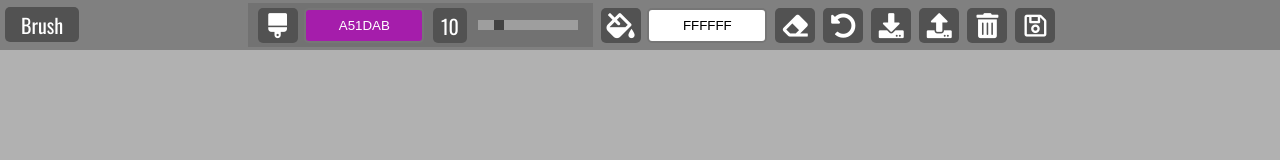
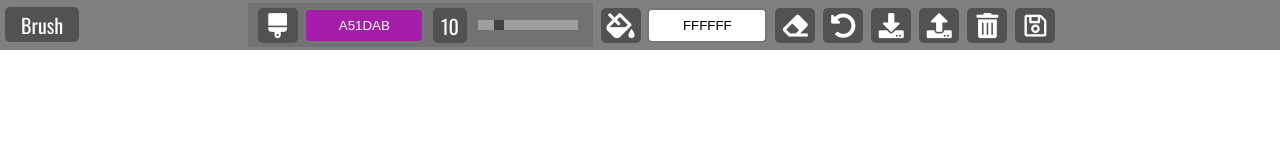
Before and after one commit to Dz-LevelZero/Paint-Clone, a plain HTML site: page index.html in a window 1280 px wide. Drawn offline with nearby package versions, Linux system fonts and the light colour scheme.

Commit message:
Canvas Setup

```diff
--- a/script.js
+++ b/script.js
@@ -13,6 +13,9 @@ const downloadBtn = document.getElementById('download');
 const { body } = document;
 
 // Global Variables
+const canvas = document.createElement('canvas');
+canvas.id = 'canvas';
+const context = canvas.getContext('2d');
 
 let currentSize = 10;
 let bucketColor = '#FFFFFF';
@@ -63,10 +66,10 @@ let currentColor = '#A51DAB';
 
 // Create Canvas
 function createCanvas() {
-  // canvas.width = ;
-  // canvas.height = ;
-  // context.fillStyle = ;
-  // context.fillRect();
+  canvas.width = window.innerWidth;
+  canvas.height = window.innerHeight - 50;
+  context.fillStyle = bucketColor;
+  context.fillRect(0, 0, canvas.width, canvas.height);
   body.appendChild(canvas);
 
 }
--- a/style.css
+++ b/style.css
@@ -146,7 +146,6 @@ body {
 
 /* Canvas */
 canvas#canvas {
-  background-color: rgb(177, 177, 177);
   position: absolute;
   top: 50px;
   cursor: crosshair;
```
